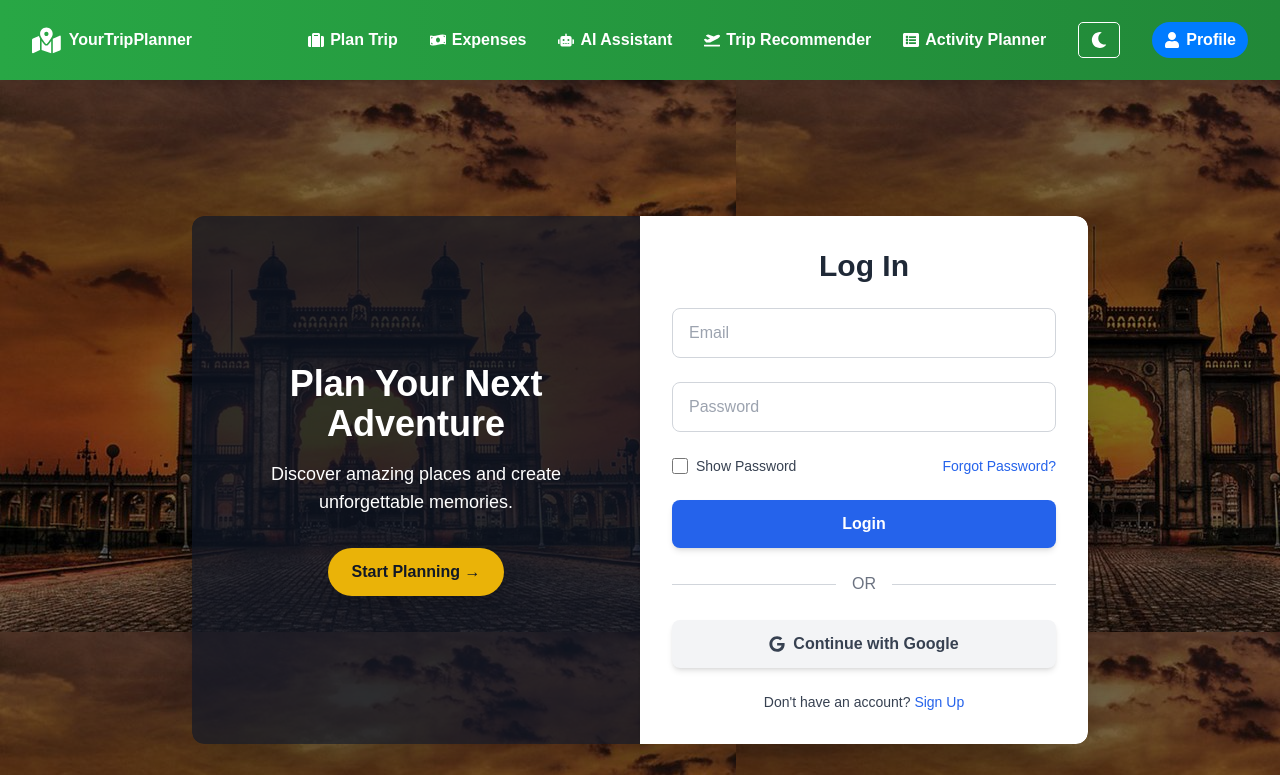
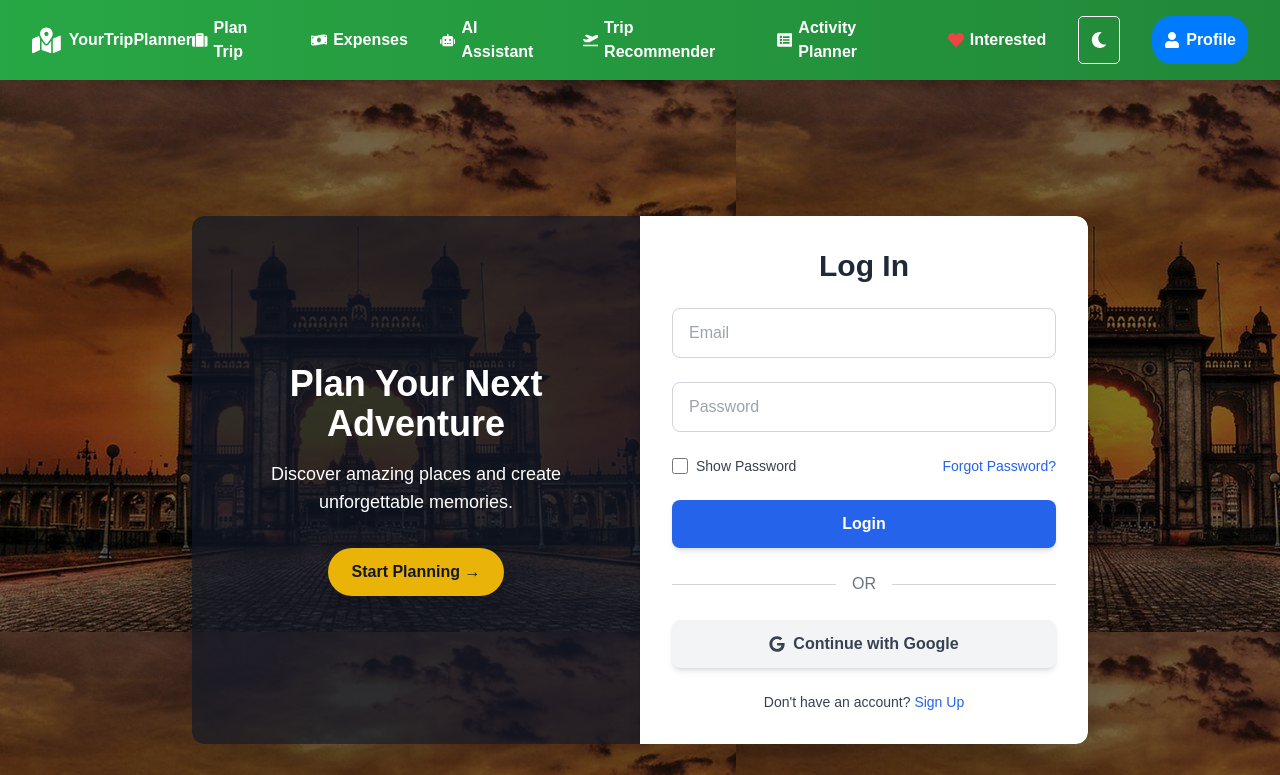
Before and after one commit to code-well0/trip-planner, a React (Create React App) app: page /login in a window 1280 px wide. Shown: the top 775 px of the page. Built offline with nearby package versions, Linux system fonts and the light colour scheme; no server answers; sample sign-in values are in the browser's storage.

Commit message:
Added Interested feature

```diff
--- a/src/App.js
+++ b/src/App.js
@@ -18,7 +18,8 @@ import ActivityPlanner from "./pages/ActivityPlanner";
 import "./index.css";
 import Footer from "./Components/Footer";
 import Signup from "./pages/Signup";
-
+import { InterestedProvider } from './contexts/InterestedContext';
+import Interested from "./pages/interested";
 function App() {
   const { theme } = useTheme();
   const [isLoggedIn, setIsLoggedIn] = useState(false);
@@ -32,6 +33,7 @@ function App() {
   }, []);
 
   return (
+      <InterestedProvider>
     <div className={`bg-gray-100 dark:bg-gray-900 transition-colors duration-300 min-h-screen ${theme}`}>
       <Navbar isLoggedIn={isLoggedIn} searchQuery={searchQuery} setSearchQuery={setSearchQuery} />
 
@@ -51,6 +53,10 @@ function App() {
 
           <Route path="/terms" element={ <TermsOfService/>} />
           <Route path="*" element={<Navigate to="/" />} />
+            <Route
+  path="/interested"
+  element={isLoggedIn ? <Interested /> : <Navigate to="/login" />}
+/>
         </Routes>
       </div>
       <Footer isLoggedIn={isLoggedIn} />
@@ -61,7 +67,11 @@ function App() {
         pauseOnHover
         theme="colored"
       />
+
+      {/* Your routes/components here */}
+
     </div>
+    </InterestedProvider>
   );
 }
 
--- a/src/Components/Card.jsx
+++ b/src/Components/Card.jsx
@@ -1,11 +1,16 @@
 import React, { useState } from 'react';
 import { FaRupeeSign, FaMapMarkerAlt, FaRegCalendarAlt, FaRegThumbsDown } from 'react-icons/fa';
 import { useTheme } from '../contexts/ThemeContext';
+import { useInterested } from '../contexts/InterestedContext';
 
-const Card = ({ tour, getRemoveId, addToInterested }) => {
+const Card = ({ tour, getRemoveId }) => {
   const { theme } = useTheme();
+  const { addToInterested } = useInterested();
   const [readmore, setReadmore] = useState(false);
-  const description = readmore ? tour.info : `${tour.info.substring(0, 200)}...`;
+
+  const description = readmore
+    ? tour.info
+    : `${tour.info.substring(0, 200)}...`;
 
   return (
     <div className="bg-white dark:bg-gray-800 rounded-2xl shadow-lg hover:shadow-xl transition-all duration-300 flex flex-col overflow-hidden border border-gray-100 dark:border-gray-700 group">
@@ -19,7 +24,9 @@ const Card = ({ tour, getRemoveId, addToInterested }) => {
         <h3 className="text-2xl font-semibold text-gray-900 dark:text-white mb-1 flex items-center gap-2">
           <FaMapMarkerAlt className="text-blue-500" />
           {tour.emoji && <span>{tour.emoji}</span>} {tour.name}
-          <span className="ml-2 text-sm text-gray-500 dark:text-gray-400">({tour.region})</span>
+          <span className="ml-2 text-sm text-gray-500 dark:text-gray-400">
+            ({tour.region})
+          </span>
         </h3>
 
         <p className="text-gray-500 dark:text-gray-300 text-base mb-4">
@@ -28,11 +35,10 @@ const Card = ({ tour, getRemoveId, addToInterested }) => {
             onClick={() => setReadmore(!readmore)}
             className="text-blue-500 hover:text-blue-600 dark:hover:text-blue-400 cursor-pointer ml-1"
           >
-            {readmore ? "Show Less" : "Read More"}
+            {readmore ? 'Show Less' : 'Read More'}
           </span>
         </p>
 
-        {/* Google Map Embed */}
         {tour.mapUrl && (
           <iframe
             title={`${tour.name} Map`}
@@ -58,7 +64,7 @@ const Card = ({ tour, getRemoveId, addToInterested }) => {
         <div className="mt-auto flex justify-between gap-4">
           <button
             className="bg-green-500 hover:bg-green-600 text-white px-4 py-2 rounded-lg text-sm transition"
-            onClick={() => addToInterested && addToInterested(tour)}
+            onClick={() => addToInterested(tour)}
           >
             Interested
           </button>
--- a/src/Components/Navbar.jsx
+++ b/src/Components/Navbar.jsx
@@ -2,7 +2,7 @@ import React, { useState } from "react";
 import { Link, useNavigate } from "react-router-dom";
 import {
   FaMapMarkedAlt, FaSuitcase, FaMoneyBillWave, FaRobot,
-  FaPlaneDeparture, FaMoon, FaSun, FaListAlt, FaUser, FaBars, FaTimes
+  FaPlaneDeparture, FaMoon, FaSun, FaListAlt, FaUser, FaBars, FaTimes , FaHeart
 } from "react-icons/fa";
 import { useTheme } from '../contexts/ThemeContext';
 import "./Navbar.css";
@@ -43,6 +43,7 @@ const Navbar = ({ isLoggedIn }) => {
             <Link to="/api/chat"><FaRobot /> AI Assistant</Link>
             <Link to="/TripRecommender"><FaPlaneDeparture /> Trip Recommender</Link>
             <Link to="/activity-planner"><FaListAlt /> Activity Planner</Link>
+             <Link to="/interested"><FaHeart className="text-red-500" /> Interested</Link>
             <button onClick={toggleTheme} className="theme-btn">
               {theme === 'dark' ? <FaSun /> : <FaMoon />}
             </button>
@@ -68,6 +69,7 @@ const Navbar = ({ isLoggedIn }) => {
               <Link to="/api/chat" onClick={() => setMenuOpen(false)}><FaRobot /> AI Assistant</Link>
               <Link to="/TripRecommender" onClick={() => setMenuOpen(false)}><FaPlaneDeparture /> Trip Recommender</Link>
               <Link to="/activity-planner" onClick={() => setMenuOpen(false)}><FaListAlt /> Activity Planner</Link>
+                 <Link to="/interested" onClick={() => setMenuOpen(false)}><FaHeart className="text-red-500" /> Interested</Link>
               <button onClick={() => { toggleTheme(); setMenuOpen(false); }}>
                 {theme === 'dark' ? <FaSun /> : <FaMoon />} Toggle Theme
               </button>
--- /dev/null
+++ b/src/contexts/InterestedContext.jsx
@@ -0,0 +1,36 @@
+import React, { createContext, useContext, useState, useEffect } from "react";
+
+const InterestedContext = createContext();
+
+export const useInterested = () => useContext(InterestedContext);
+
+export const InterestedProvider = ({ children }) => {
+  const [interestedTours, setInterestedTours] = useState(() => {
+    // Load from localStorage initially
+    const saved = localStorage.getItem("interestedTours");
+    return saved ? JSON.parse(saved) : [];
+  });
+
+  // Save to localStorage when updated
+  useEffect(() => {
+    localStorage.setItem("interestedTours", JSON.stringify(interestedTours));
+  }, [interestedTours]);
+
+  const addToInterested = (tour) => {
+    if (!interestedTours.some(t => t.id === tour.id)) {
+      setInterestedTours(prev => [...prev, tour]);
+    }
+  };
+
+  const removeFromInterested = (id) => {
+    setInterestedTours(prev => prev.filter(t => t.id !== id));
+  };
+
+  return (
+    <InterestedContext.Provider
+      value={{ interestedTours, addToInterested, removeFromInterested }}
+    >
+      {children}
+    </InterestedContext.Provider>
+  );
+};
--- /dev/null
+++ b/src/pages/interested.jsx
@@ -0,0 +1,25 @@
+import React from "react";
+import { useInterested } from "../contexts/InterestedContext";
+import Card from "../Components/Card";
+
+const Interested = () => {
+  const { interestedTours, removeFromInterested } = useInterested();
+
+  return (
+    <div className="p-6 grid grid-cols-1 md:grid-cols-2 lg:grid-cols-3 gap-6">
+      {interestedTours.length > 0 ? (
+        interestedTours.map((tour) => (
+          <Card
+            key={tour.id}
+            tour={tour}
+            getRemoveId={removeFromInterested}
+          />
+        ))
+      ) : (
+        <p className="text-gray-500">No interested tours yet.</p>
+      )}
+    </div>
+  );
+};
+
+export default Interested;
```
